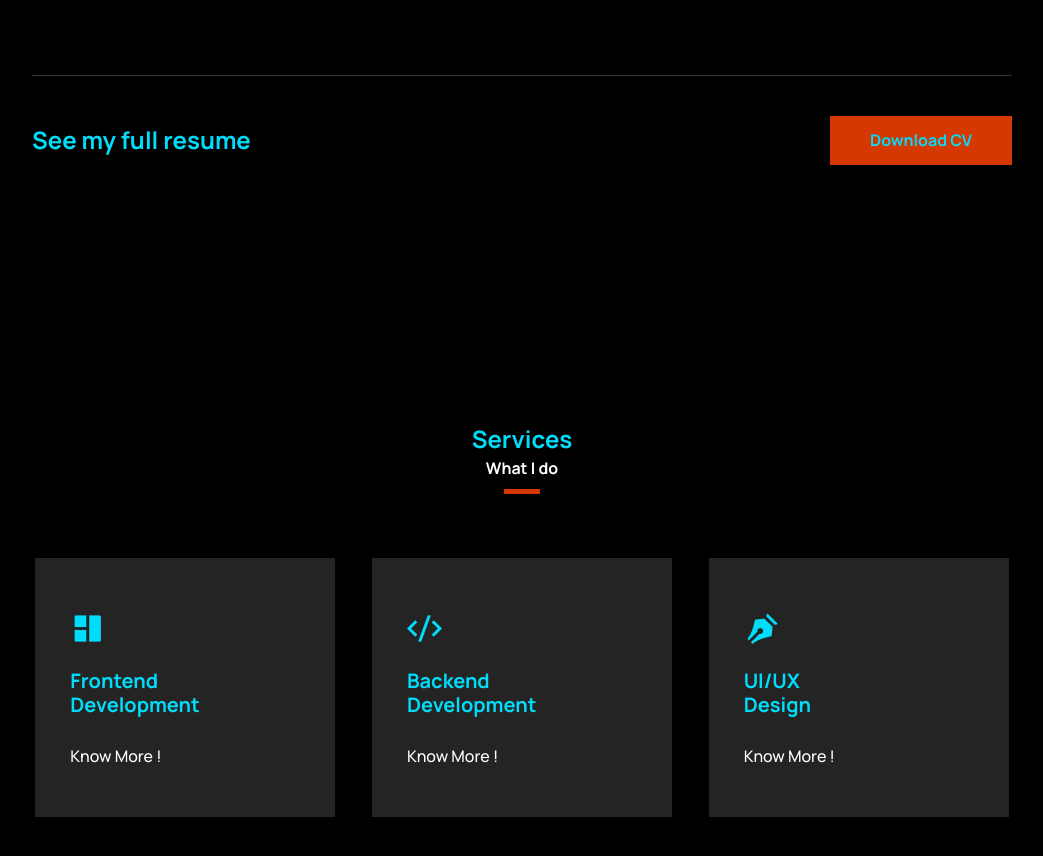
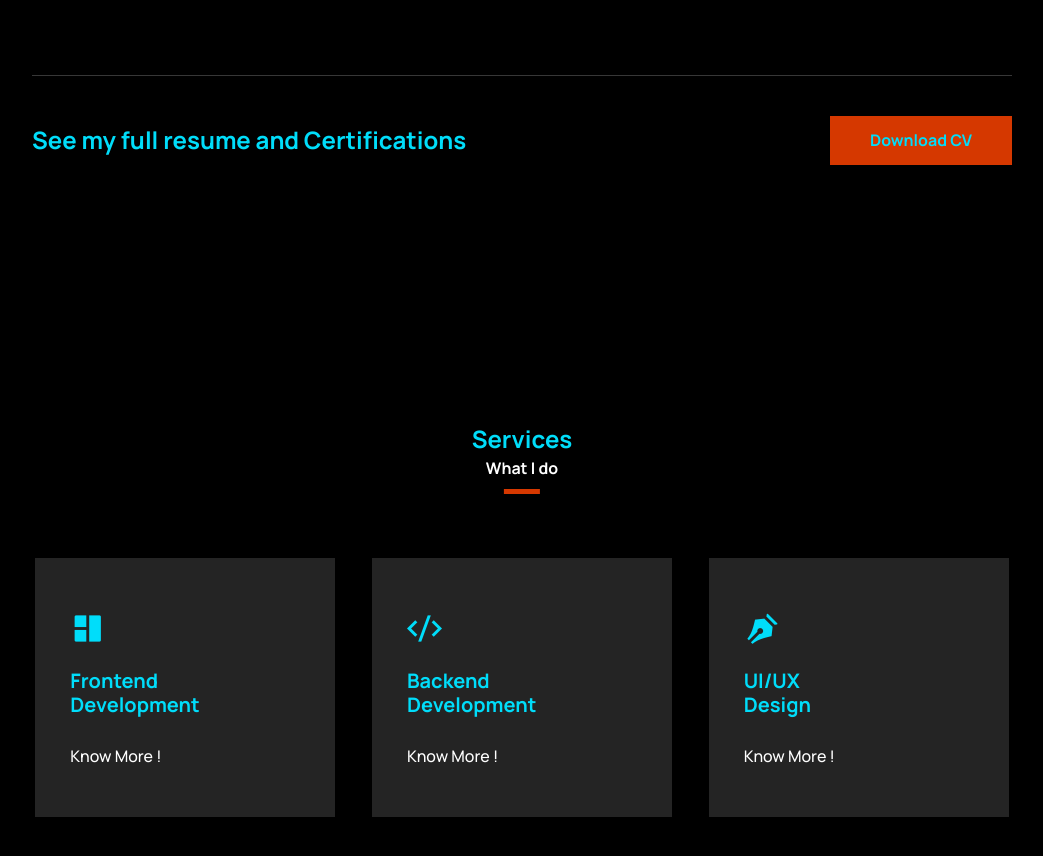
Before and after one commit to Ayush070406/myportfolio, a plain HTML site: page index.html in a window 1280 px wide. Shown: the part 1860-2716 px from the top of the page, without its empty margins (118-1161 px from the left). Drawn offline with nearby package versions, Linux system fonts and the light colour scheme.

Commit message:
Update footer text to include Certifications

```diff
--- a/index.html
+++ b/index.html
@@ -180,7 +180,7 @@
                     </div>
                 </div>
                 <div class="qualification__footer">
-                    <p class="qualification__footer-text">See my full resume</p>
+                    <p class="qualification__footer-text">See my full resume and Certifications</p>
                     <a href="Ayush Kumar cv 12307887.pdf" download class="btn btn--primary">Download CV</a>
                 </div>
             </div>
```
